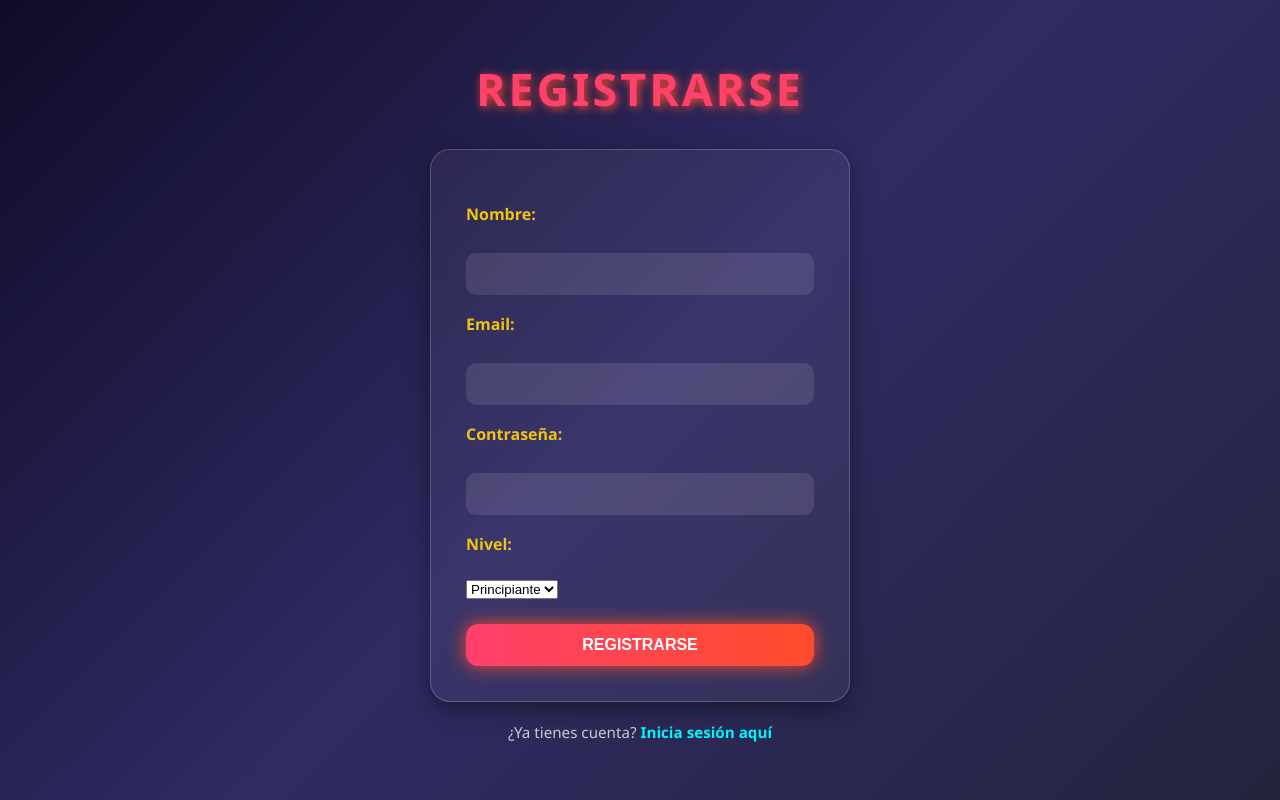
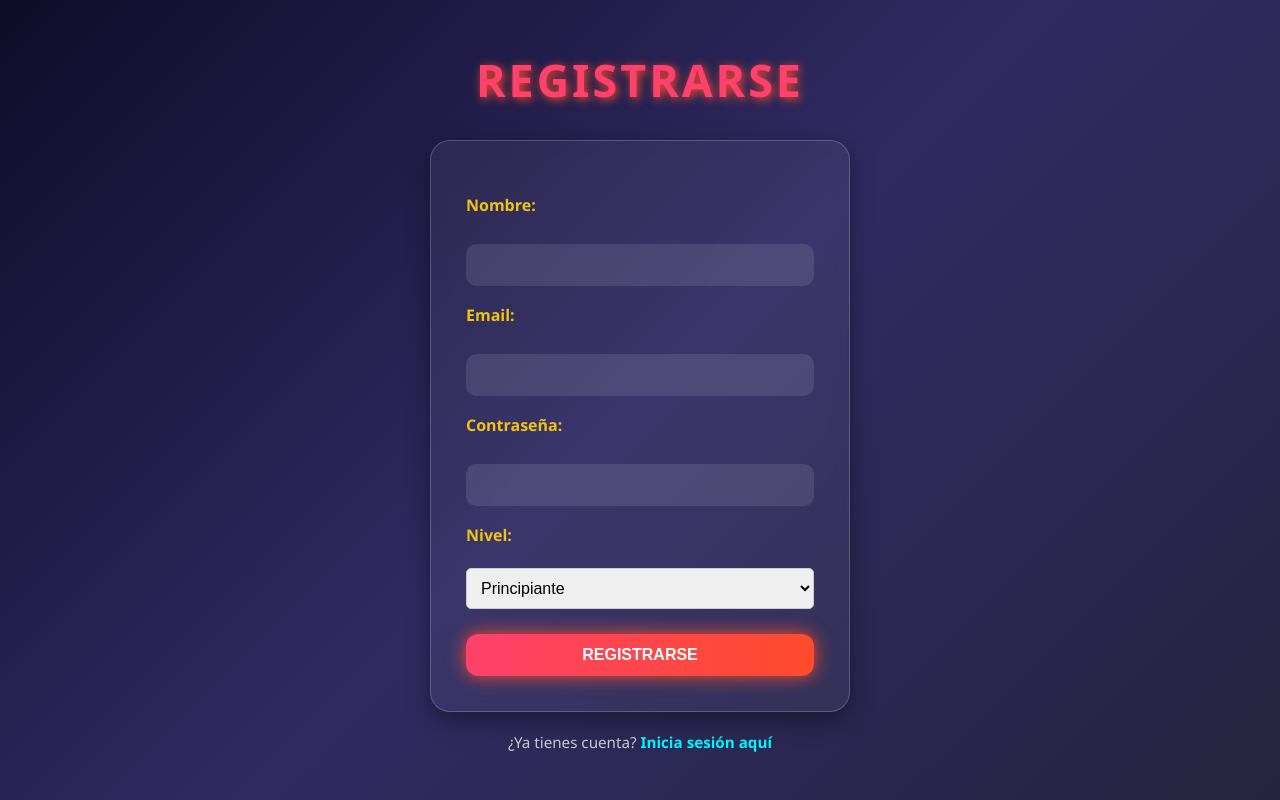
Before and after one commit to SabinaAndreeaCraciun/Fitness, a Flask app: page /register in a window 1280 px wide. Run offline with Flask 3, Linux system fonts and the light colour scheme.

Commit message:
S'ha corregit el estil del select del register

```diff
--- a/static/login.css
+++ b/static/login.css
@@ -143,3 +143,11 @@ p a:hover {
     text-decoration: underline;
     color: #00d0e6;
 }
+
+.form-group select {
+    width: 100%;
+    padding: 10px;
+    border-radius: 5px;
+    border: 1px solid #ccc;
+    font-size: 1rem;
+}
--- a/templates/register.html
+++ b/templates/register.html
@@ -9,7 +9,7 @@
     {% if error %}
         <p style="color: red;">{{ error }}</p>
     {% endif %}
-    <form method="POST">
+    <form method="POST" class = "form-group">
         <label>Nombre:</label><br>
         <input type="text" name="nom" required><br>
 
```
